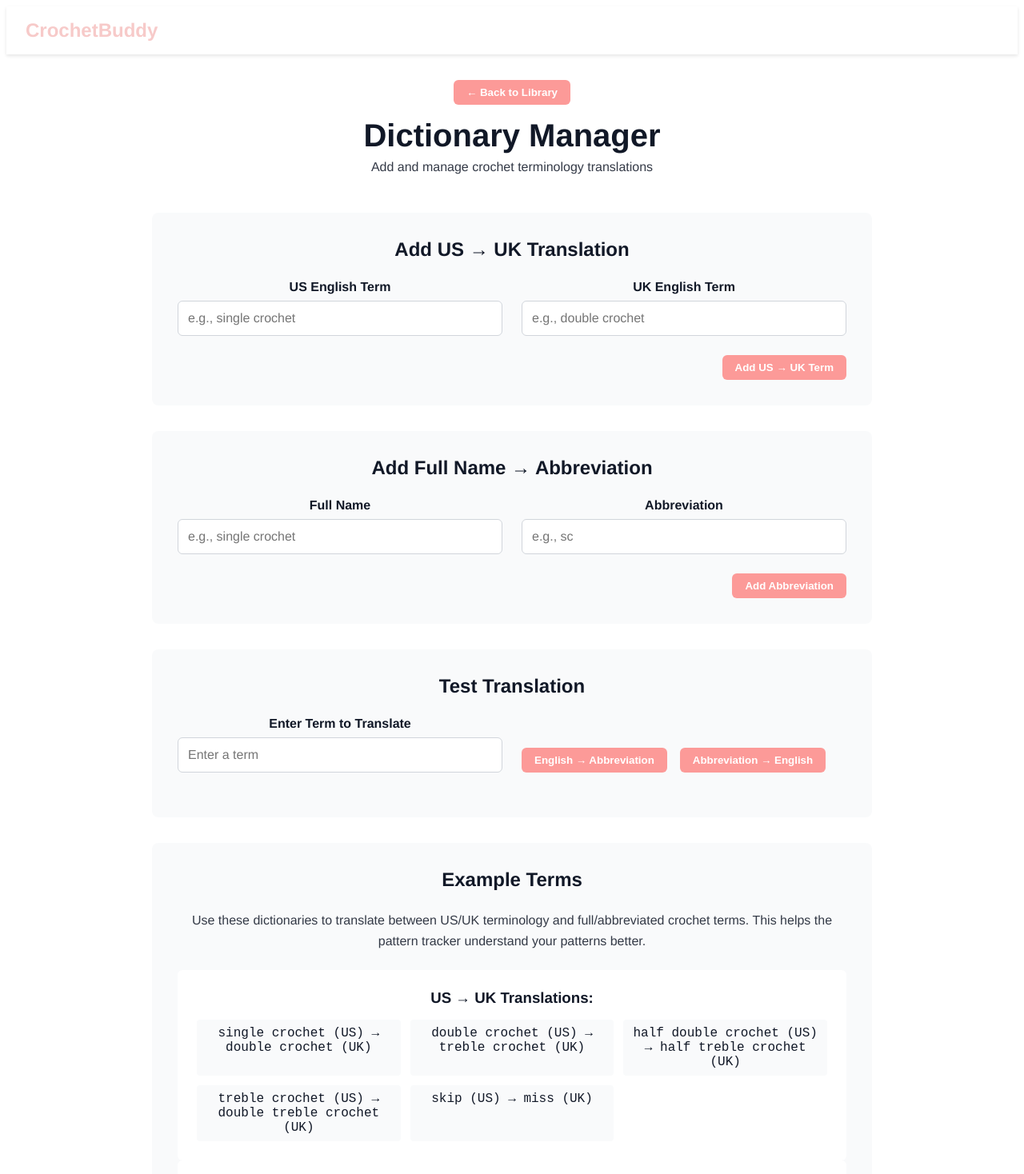
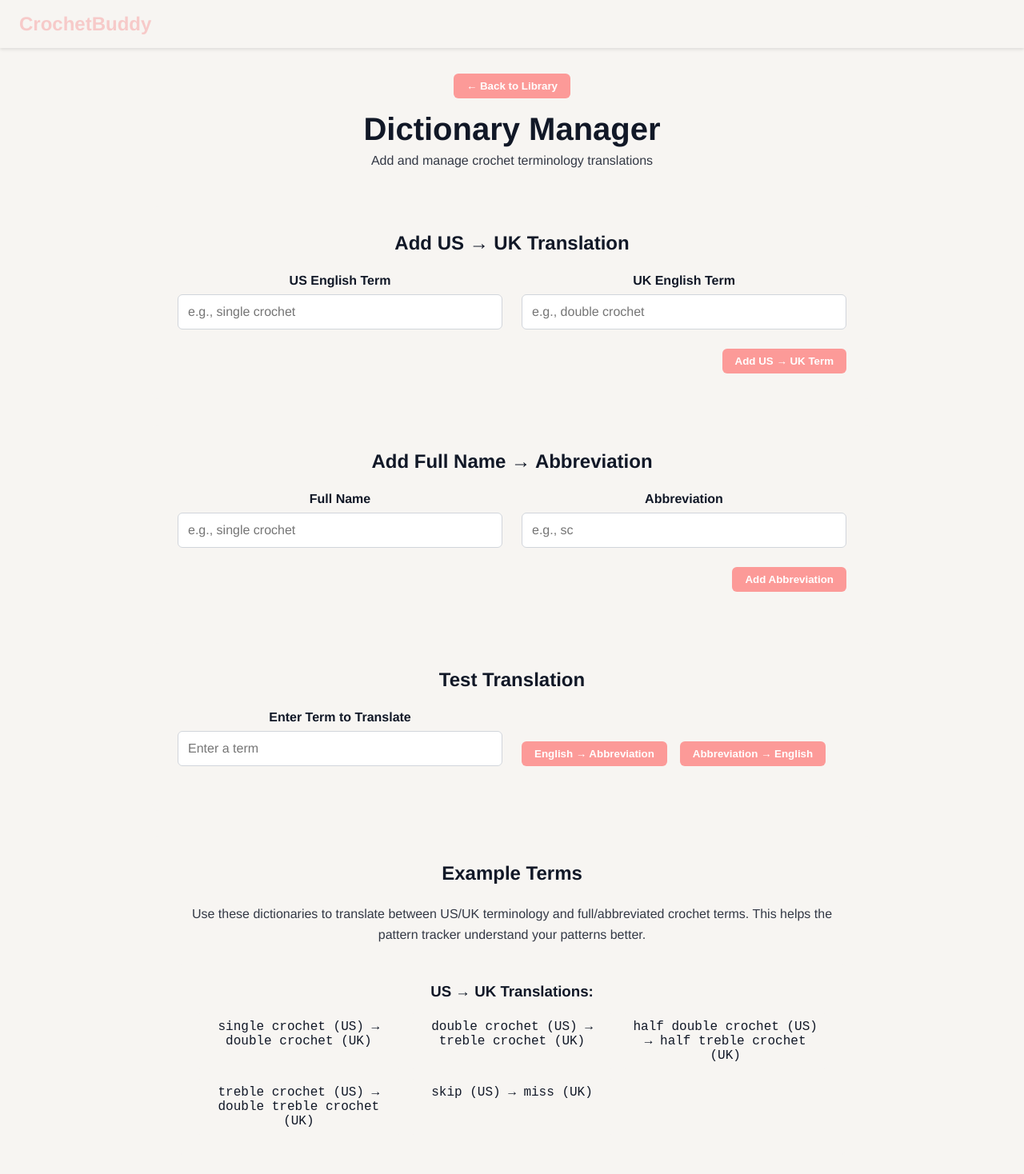
Before and after one commit to christinew7/61040-frontend, a Vue app: page /dictionary in a window 1280 px wide. Shown: the top 1468 px of the page at 80% size. Built offline with nearby package versions, Linux system fonts and the light colour scheme.

Commit message:
added light background to all the pages

```diff
--- a/src/App.vue
+++ b/src/App.vue
@@ -17,8 +17,16 @@ onMounted(() => {
 </script>
 
 <style>
+body {
+  background-color: var(--color-bg-light);
+  margin: 0;
+  padding: 0;
+}
+
 #app {
   font-family: Avenir, Helvetica, Arial, sans-serif;
   text-align: center;
+  background-color: var(--color-bg-light);
+  min-height: 100vh;
 }
 </style>
--- a/src/DictionaryManager.vue
+++ b/src/DictionaryManager.vue
@@ -375,7 +375,7 @@ const goBack = () => {
 .translation-result {
   margin-top: 1rem;
   padding: 1rem;
-  background: white;
+  background: var(--color-bg-light);
   border-radius: 6px;
   border-left: 4px solid var(--color-primary);
   font-size: 1.1rem;
@@ -393,7 +393,7 @@ const goBack = () => {
 }
 
 .example-terms {
-  background: white;
+  background: var(--color-bg-light);
   padding: 1.5rem;
   border-radius: 6px;
 }
--- a/src/Pattern.vue
+++ b/src/Pattern.vue
@@ -840,7 +840,7 @@ onMounted(async () => {
   position: absolute;
   left: calc(100% - 100px);
   padding: 0.5rem;
-  background: white;
+  background: var(--color-bg-light);
   border-radius: 8px;
   box-shadow: 0 2px 8px rgba(0, 0, 0, 0.1);
   transition: top 0.3s ease;
@@ -917,7 +917,7 @@ onMounted(async () => {
 
 .abbreviation-tooltip {
   position: fixed;
-  background: white;
+  background: var(--color-bg-light);
   border: 2px solid var(--color-primary);
   border-radius: 8px;
   padding: 0.75rem 1rem;
--- a/src/assets/styles/colors.css
+++ b/src/assets/styles/colors.css
@@ -13,10 +13,10 @@
   --color-text-dark: #111827;
 
   /* Backgrounds */
-  --color-bg-light: #f9fafb;
+  --color-bg-light: #f7f5f2;
   --color-bg-dark: #1f2937;
 
-  /* Error / warning */
+  /* Error / warning
   --color-error: #ef4444;
-  --color-warning: #f59e0b;
+  --color-warning: #f59e0b; */
 }
--- a/src/components/IconButton.vue
+++ b/src/components/IconButton.vue
@@ -53,7 +53,7 @@ const handleClick = (event) => {
   padding: 0.75rem 1rem;
   border: 2px solid var(--color-primary);
   border-radius: 8px;
-  background: white;
+  background: var(--color-bg-light);
   color: var(--color-primary);
   font-size: 1rem;
   font-weight: 600;
--- a/src/components/NavBar.vue
+++ b/src/components/NavBar.vue
@@ -53,7 +53,7 @@ header {
 }
 
 .navbar {
-  background: white;
+  background: var(--color-bg-light);
   box-shadow: 0 2px 4px rgba(0, 0, 0, 0.1);
   position: sticky;
   top: 0;
```
